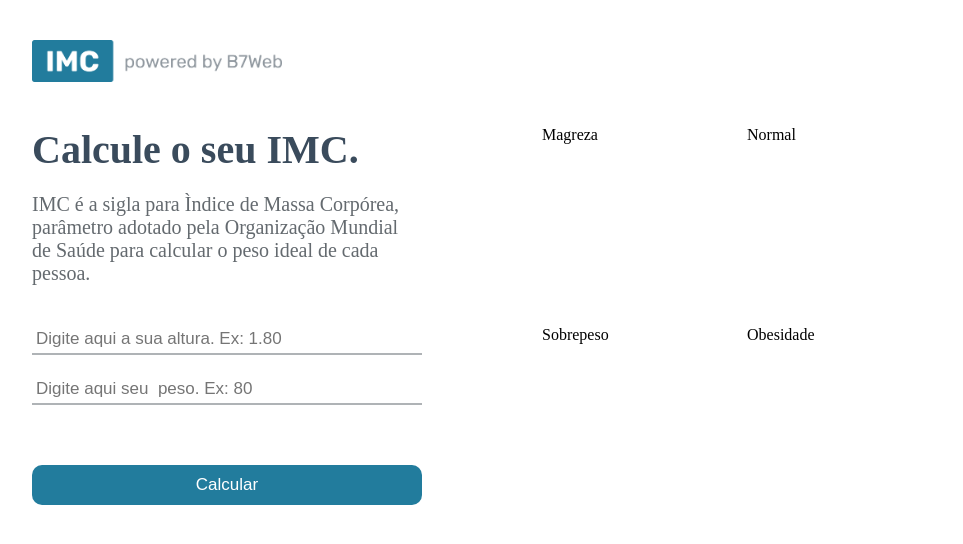
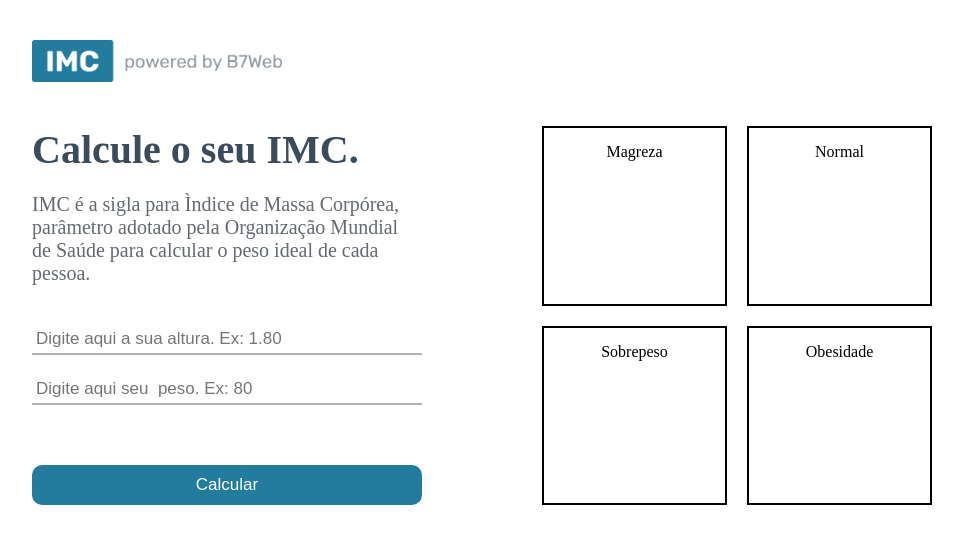
Before and after one commit to AndrePacolla/imc-vite, a React (Vite) app: page / in a window 1280 px wide. Shown: the top 544 px of the page, without its empty margins (158-1121 px from the left). Built offline with nearby package versions, Linux system fonts and the light colour scheme.

Commit message:
ajustando grid

```diff
--- a/src/App.module.css
+++ b/src/App.module.css
@@ -84,3 +84,10 @@
   gap: 20px;
 
 }
+
+
+.container .rightSide .grid .gridItem{
+  border: 2px solid;
+  text-align: center;
+  padding: 15px;
+}
--- a/src/App.tsx
+++ b/src/App.tsx
@@ -57,7 +57,7 @@ function App() {
 
           <div className={styles.grid}>
               {levels.map((item, key) => (
-                   <div key={key}> {item.title}</div>
+                   <div className={styles.gridItem} key={key}> {item.title}</div>
               ))}
 
 
```
